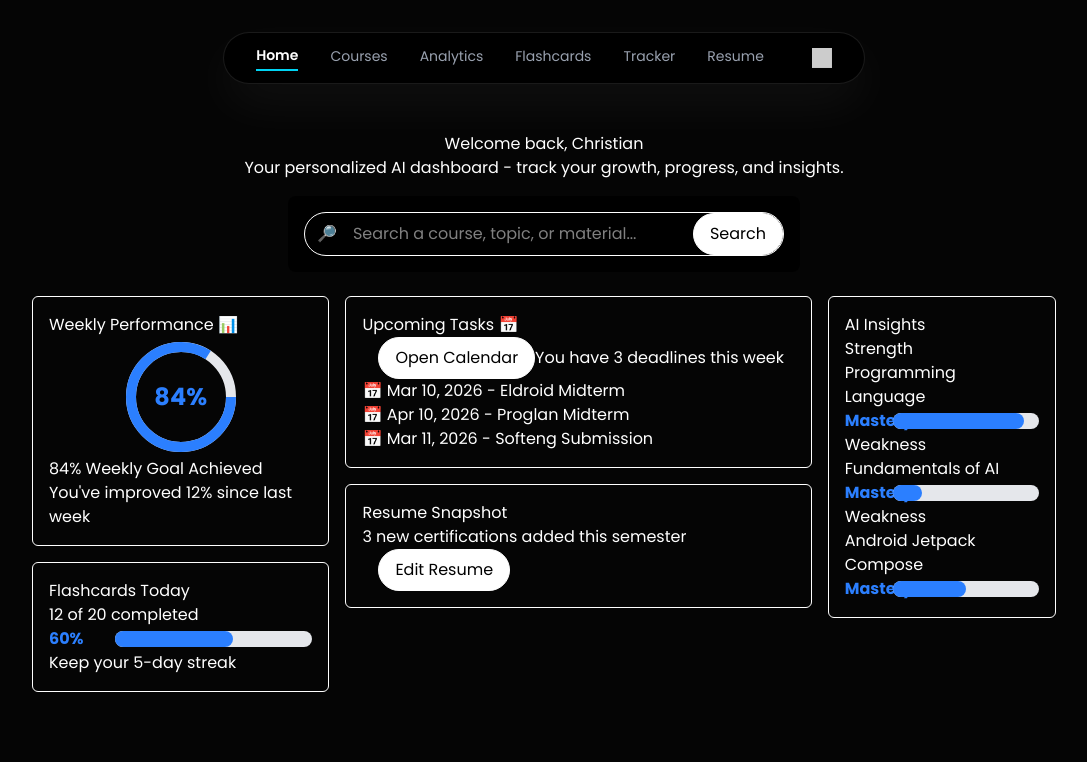
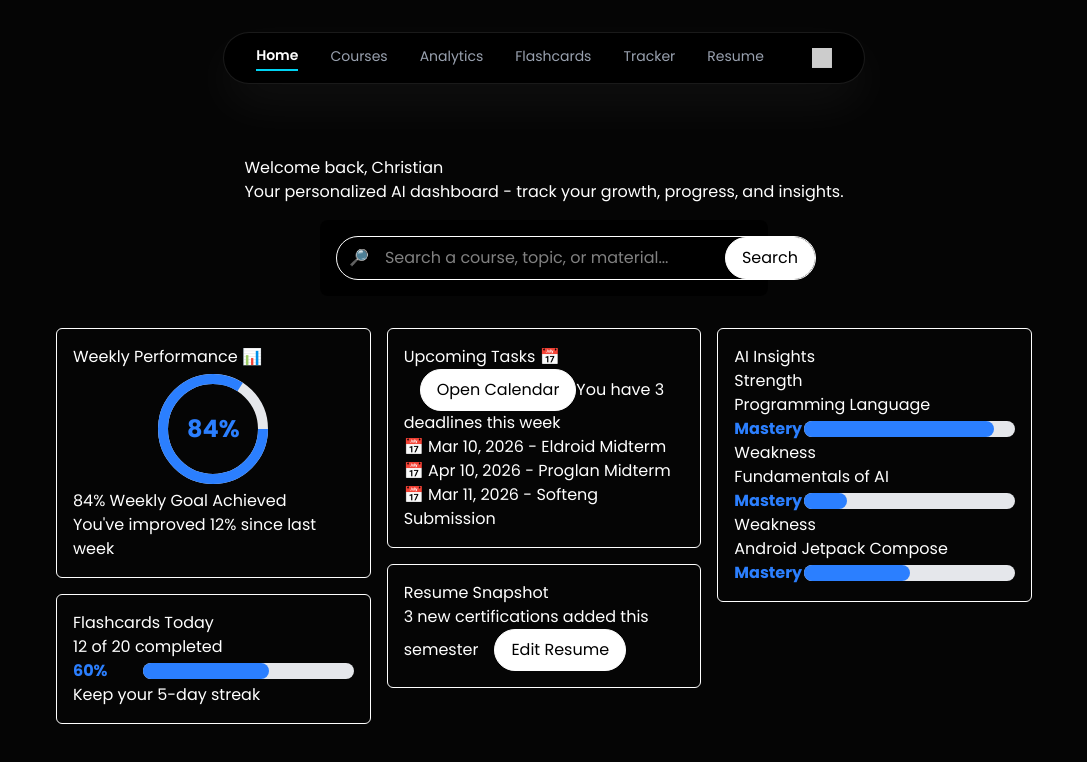
Before and after one commit to Speender/EducAIteFront, a React (Vite) app in the folder Frontend/: page / in a window 1280 px wide. Shown: the top 762 px of the page, without its empty margins (96-1183 px from the left). Built offline with nearby package versions, Linux system fonts and the light colour scheme.

Commit message:
arrange 2

```diff
--- a/Frontend/src/pages/main/index.tsx
+++ b/Frontend/src/pages/main/index.tsx
@@ -63,15 +63,17 @@ const aiInsights = [
 
 
 const Main: React.FC = () => (
-    <div className="flex flex-col items-center">
-        <div className="text-center mb-4">
+    <div className="max-w-7xl mx-auto p-6 flex flex-col gap-8">
+
+        <div className="flex flex-col items-center gap-4">
             <Header name={name} />
+            <div className="w-full max-w-md">
+                <Search />
+            </div>
         </div>
-        <div className="mb-6">
-            <Search />
-        </div>
-        <div className="flex gap-4">
-            <div className="flex gap-4 flex-col flex-grow">
+
+        <div className="grid grid-cols-1 md:grid-cols-3 gap-4 items-stretch">
+            <div className="flex flex-col gap-4">
                 <WeeklyPerformance
                     goalAchieved={weeklyPerformance.goalAchieved}
                     improvement={weeklyPerformance.improvement}
@@ -82,13 +84,16 @@ const Main: React.FC = () => (
                     streak={flashCards.streak}
                 />
             </div>
-            <div className="flex gap-4 flex-col flex-grow">
+
+            <div className="flex flex-col gap-4">
                 <UpcomingTasks tasks={upcomingTasks} />
                 <ResumeSnapshot resumeCount={resumeCertsCount} />
             </div>
-            <div className="flex flex-col flex-grow">
+
+            <div className="flex flex-col gap-4">
                 <AIInsights insights={aiInsights} />
             </div>
+
         </div>
     </div>
 );
```
